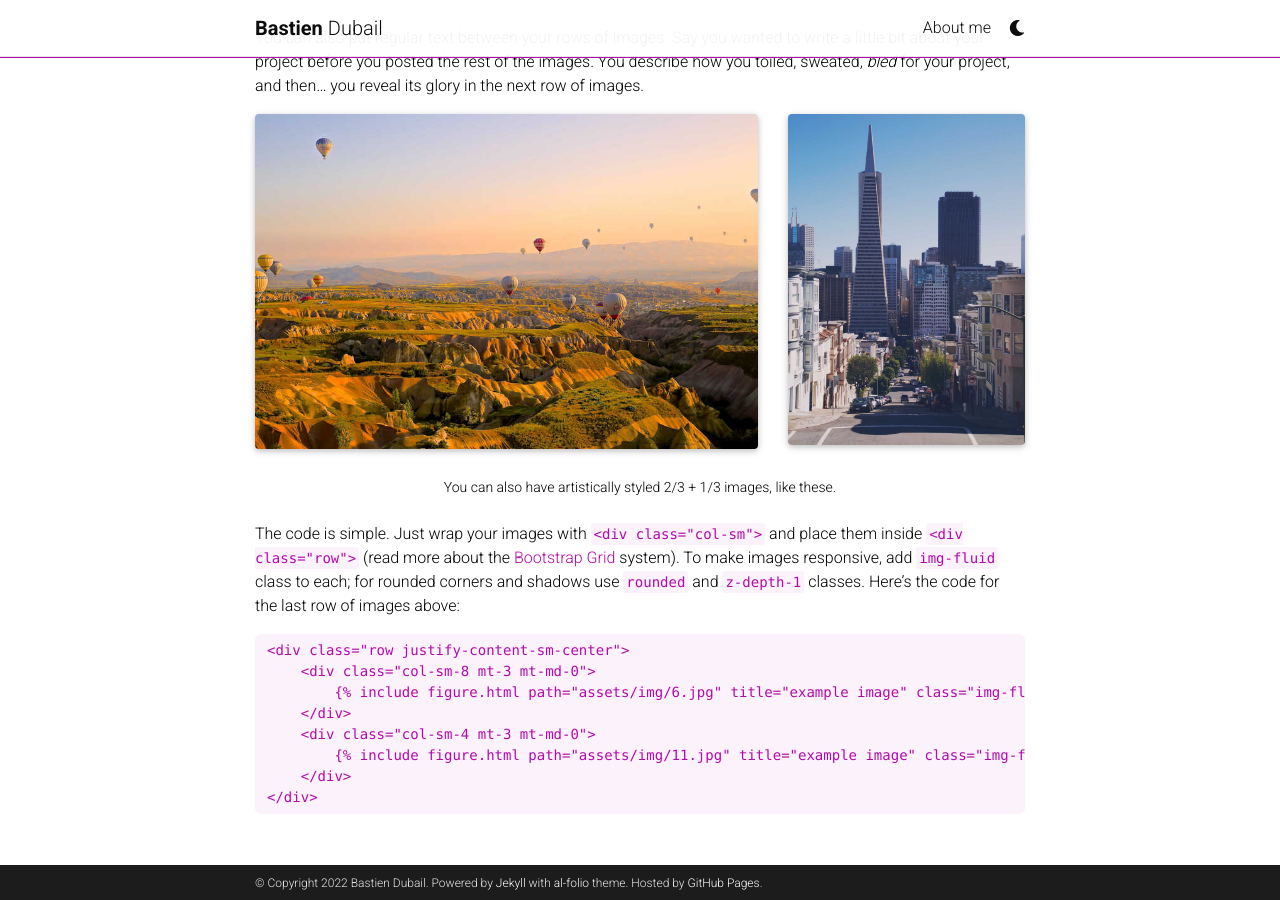
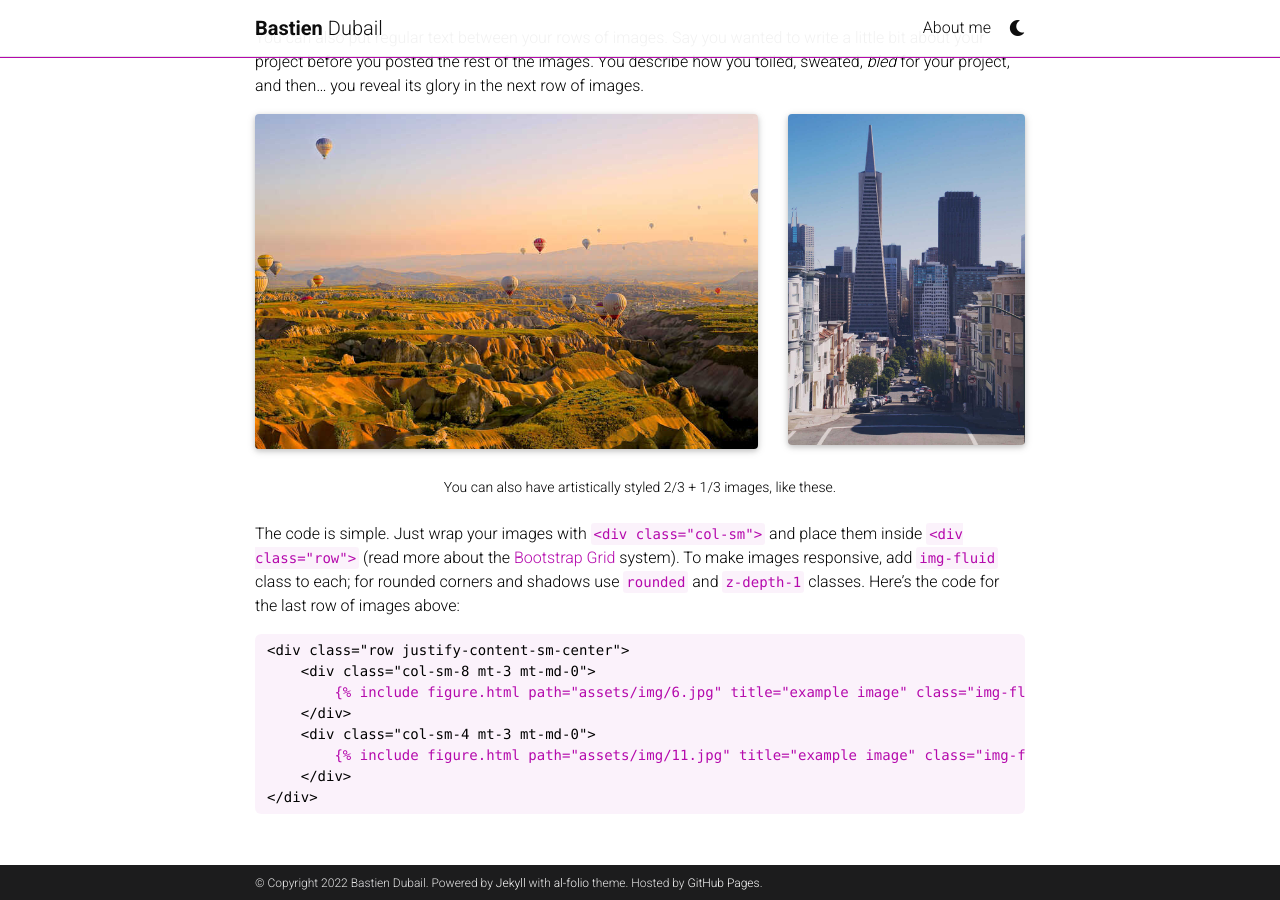
Before and after one commit to bdubail/bdubail.github.io, a Jekyll site: the page built from _projects/6_project.md, in a window 1280 px wide and 900 px high, scrolled down 1284 px. Built offline with Jekyll 4.4.1, drawn with Linux system fonts in a browser that asks for light colours; full-size pictures stand in for the smaller copies a plugin makes; comment, search, counter and statistics services are not loaded; a style sheet for code colours, icons or effects is not loaded.

Commit message:
Update _config.yml

```diff
--- a/_config.yml
+++ b/_config.yml
@@ -133,7 +133,7 @@ news_limit: 5 # leave blank to include all the news in the `_news` folder
 
 # Markdown and syntax highlight
 markdown: kramdown
-highlighter: blue
+highlighter: rouge
 kramdown:
   input: GFM
   syntax_highlighter_opts:
```
